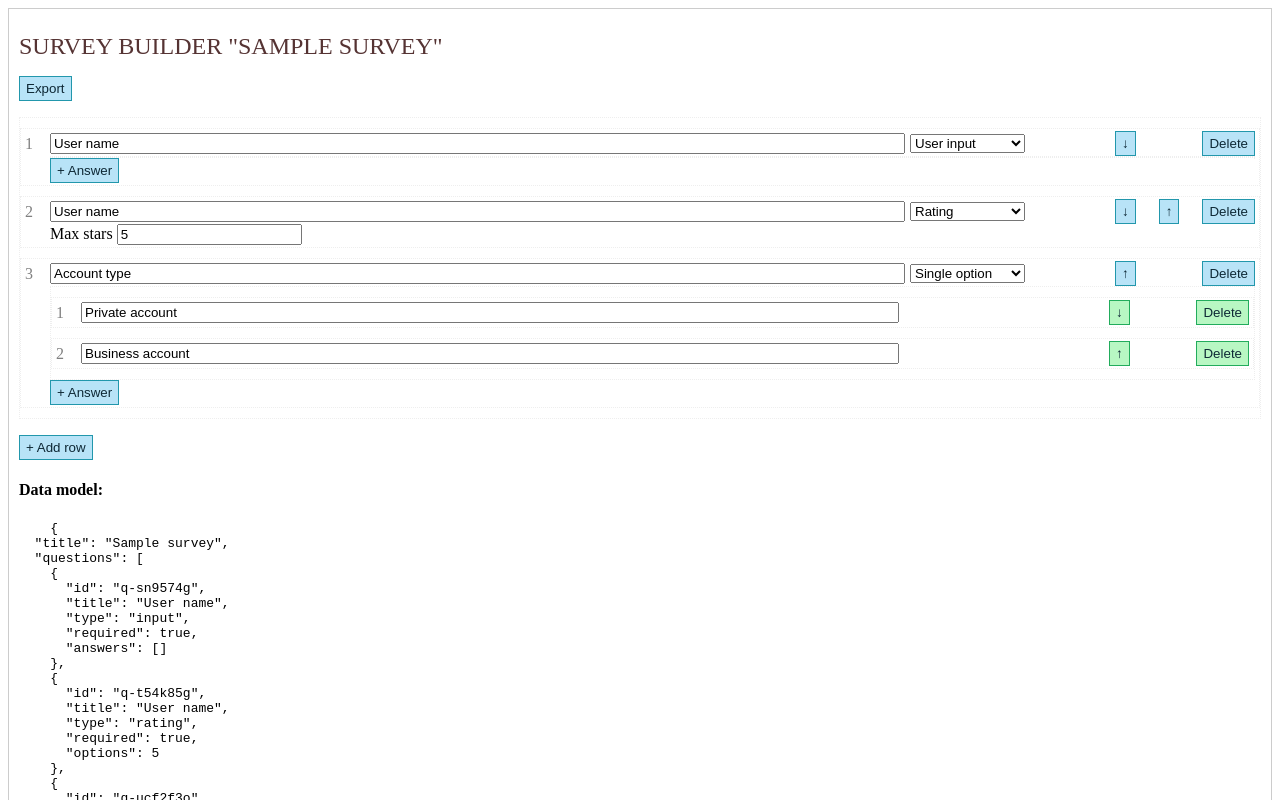
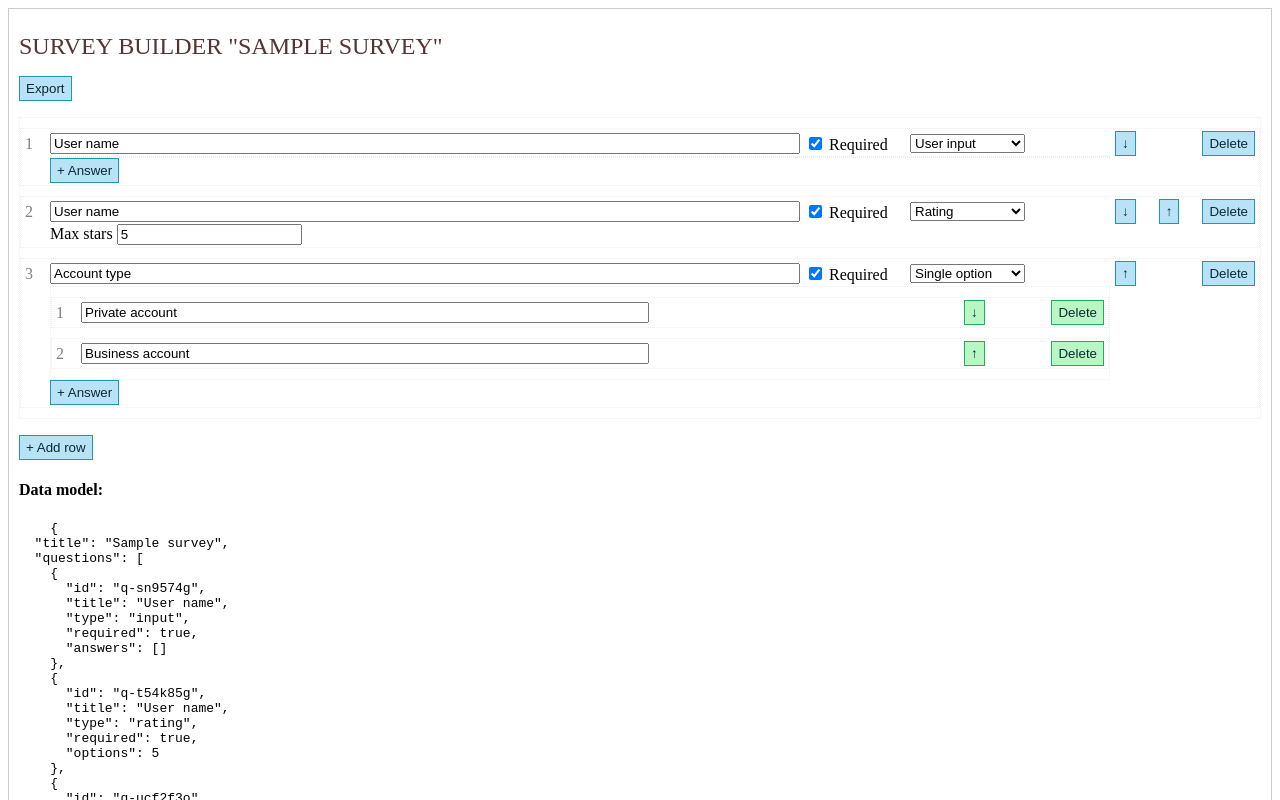
Before and after one commit to lotas/survey-builder, a Svelte app: page / in a window 1280 px wide. Shown: the top 800 px of the page. Built offline with nearby package versions, Linux system fonts and the light colour scheme.

Commit message:
Added prod build and different build outputs

```diff
--- a/rollup.config.js
+++ b/rollup.config.js
@@ -30,14 +30,32 @@ function serve() {
 	};
 }
 
+const output = production ? [{
+	format: 'cjs',
+	file: 'dist/survey-builder.js'
+}, {
+	format: 'iife',
+	name: 'SurveyBuilder',
+	file: 'dist/survey-builder.min.js',
+	plugins: [terser()]
+}] : {
+	sourcemap: true,
+	format: 'iife',
+	name: 'app',
+	file: 'public/build/bundle.js'
+}
+
+const cssOutput = production ? {
+	output: 'survey-builder.css'
+} : {
+	output: 'bundle.css'
+}
+
+const input = production ? 'src/lib.ts' : 'src/main.ts'
+
 export default {
-	input: 'src/main.ts',
-	output: {
-		sourcemap: true,
-		format: 'iife',
-		name: 'app',
-		file: 'public/build/bundle.js'
-	},
+	input,
+	output,
 	plugins: [
 		svelte({
 			preprocess: sveltePreprocess({ sourceMap: !production }),
@@ -48,7 +66,7 @@ export default {
 		}),
 		// we'll extract any component CSS out into
 		// a separate file - better for performance
-		css({ output: 'bundle.css' }),
+		css(cssOutput),
 
 		// If you have external dependencies installed from
 		// npm, you'll most likely need these plugins. In
@@ -72,10 +90,6 @@ export default {
 		// Watch the `public` directory and refresh the
 		// browser on changes when not in production
 		!production && livereload('public'),
-
-		// If we're building for production (npm run build
-		// instead of npm run dev), minify
-		production && terser()
 	],
 	watch: {
 		clearScreen: false
--- a/src/App.svelte
+++ b/src/App.svelte
@@ -1,11 +1,10 @@
 <script lang="ts">
-import type { SurveyBuilderSnapshot } from './SurveyBuilder/types';
+  import type { SurveyBuilderSnapshot } from './SurveyBuilder/types'
 
-import { genId } from './SurveyBuilder/utils';
-
+  import { genId } from './SurveyBuilder/utils'
 
   setTimeout(() => {
-    (window as any).SurveyBuilder({
+    ;(window as any).SurveyBuilderInit({
       target: document.getElementById('survey-builder'),
       props: {
         haveTitle: false,
@@ -16,14 +15,14 @@ import { genId } from './SurveyBuilder/utils';
               id: genId('q'),
               title: 'User name',
               type: 'input',
-              required: true
+              required: true,
             },
             {
               id: genId('q'),
               title: 'User name',
               type: 'rating',
               required: true,
-              options: 5
+              options: 5,
             },
             {
               id: genId('q'),
@@ -40,24 +39,24 @@ import { genId } from './SurveyBuilder/utils';
                   id: genId('a'),
                   title: 'Business account',
                   type: 'text',
-                }
-              ]
+                },
+              ],
             },
-          ]
+          ],
         },
         onExport: (data: SurveyBuilderSnapshot) => {
           console.log('Congrats: export', data)
         },
         onChange: (data: SurveyBuilderSnapshot) => {
           console.log('Model changed', data)
-        }
-      }
+        },
+      },
     })
   }, 5)
 </script>
 
 <main>
-  <div id="survey-builder"></div>
+  <div id="survey-builder" />
 </main>
 
 <style>
--- a/src/SurveyBuilder/Questions.svelte
+++ b/src/SurveyBuilder/Questions.svelte
@@ -49,6 +49,14 @@
         <span class="number">{idx + 1}</span>
         <input class="title" type="text" bind:value={item.title} />
         {#if !parentType}
+        <label>
+          <input type="checkbox" bind:checked={item.required} />
+          Required
+        </label>
+        {:else}
+          <div></div>
+        {/if}
+        {#if !parentType}
         <TypeSelector
           questionType={item.type}
           onChange={(value) => onQuestionTypeChange(idx, value)}
@@ -96,7 +104,7 @@
 
     align-items: center;
     display: grid;
-    grid-template-columns: 20px auto 200px 140px;
+    grid-template-columns: 20px auto 100px 200px 140px;
     column-gap: 5px;
   }
   .questions li .number {
--- a/src/SurveyBuilder/SurveyBuilder.svelte
+++ b/src/SurveyBuilder/SurveyBuilder.svelte
@@ -21,7 +21,8 @@
     snapshot.questions.push({
       id: genId(),
       title: 'New question',
-      type: SurveyBuilderTypes.TextValue,
+      required: true,
+      type: SurveyBuilderTypes.TextInput,
     })
     // to make it reactive, reassing value
     snapshot = snapshot
--- /dev/null
+++ b/src/lib.ts
@@ -0,0 +1,13 @@
+import SurveyBuilder from './SurveyBuilder/SurveyBuilder.svelte'
+import type { SurveyBuilderOpts } from './SurveyBuilder/types';
+
+(window as any).SurveyBuilderInit = function (opts: SurveyBuilderOpts) {
+	if (!opts.target) {
+		throw new Error('Please define "target" element')
+	}
+	const surveyBuilder = new SurveyBuilder({
+		target: opts.target,
+		props: opts.props,
+	})
+	return surveyBuilder
+}
--- a/src/main.ts
+++ b/src/main.ts
@@ -1,20 +1,8 @@
 import App from './App.svelte';
-import SurveyBuilder from './SurveyBuilder/SurveyBuilder.svelte'
-import type { SurveyBuilderOpts } from './SurveyBuilder/types';
+import './lib'
 
 const app = new App({
 	target: document.getElementById('svelte-app'),
 });
 
-(window as any).SurveyBuilder = function (opts: SurveyBuilderOpts) {
-	if (!opts.target) {
-		throw new Error('Please define "target" element')
-	}
-	const surveyBuilder = new SurveyBuilder({
-		target: opts.target,
-		props: opts.props,
-	})
-	return surveyBuilder
-}
-
 export default app;
```
Also changed, not shown: 6 other files (tests, documents, lock files or other folders).
